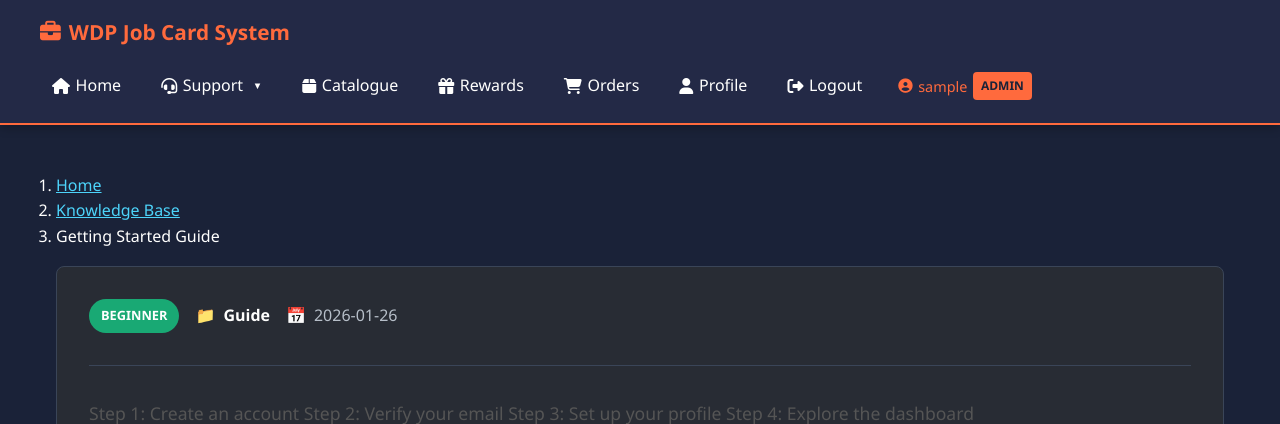
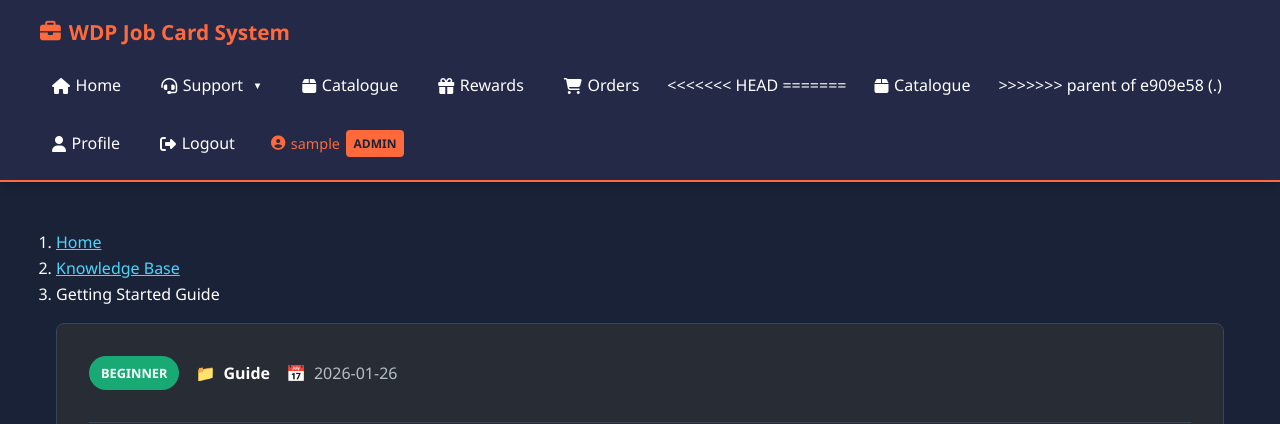
Before and after one commit to biz2007/WDP-Automating-Job-Card-Update, a Flask app: page /article/1 in a window 1280 px wide. Shown: the top 424 px of the page. Run offline with Flask 3, Linux system fonts and the light colour scheme; the visitor is signed in with stand-in values (Sample User, id 1).

Commit message:
Update base.html

```diff
--- a/templates/base.html
+++ b/templates/base.html
@@ -339,6 +339,10 @@
                         <li><a href="{{ url_for('rewards') }}" class="nav-link"><i class="fas fa-gift"></i> Rewards</a></li>
                         <li><a href="{{ url_for('orders') }}" class="nav-link"><i class="fas fa-shopping-cart"></i> Orders</a></li>
                     {% endif %}
+<<<<<<< HEAD
+=======
+                    <li><a href="{{ url_for('catalogue') }}" class="nav-link"><i class="fas fa-box"></i> Catalogue</a></li>
+>>>>>>> parent of e909e58 (.)
                     <li><a href="{{ url_for('auth.profile') }}" class="nav-link"><i class="fas fa-user"></i> Profile</a></li>
                     <li><a href="{{ url_for('auth.logout') }}" class="nav-link"><i class="fas fa-sign-out-alt"></i> Logout</a></li>
                     <li>
```
